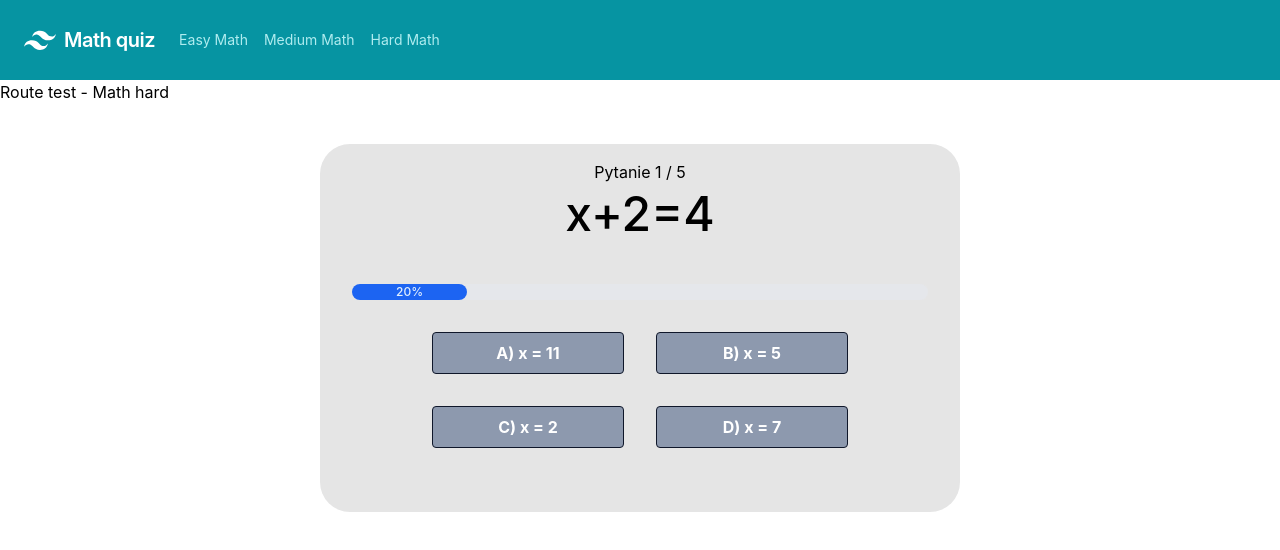
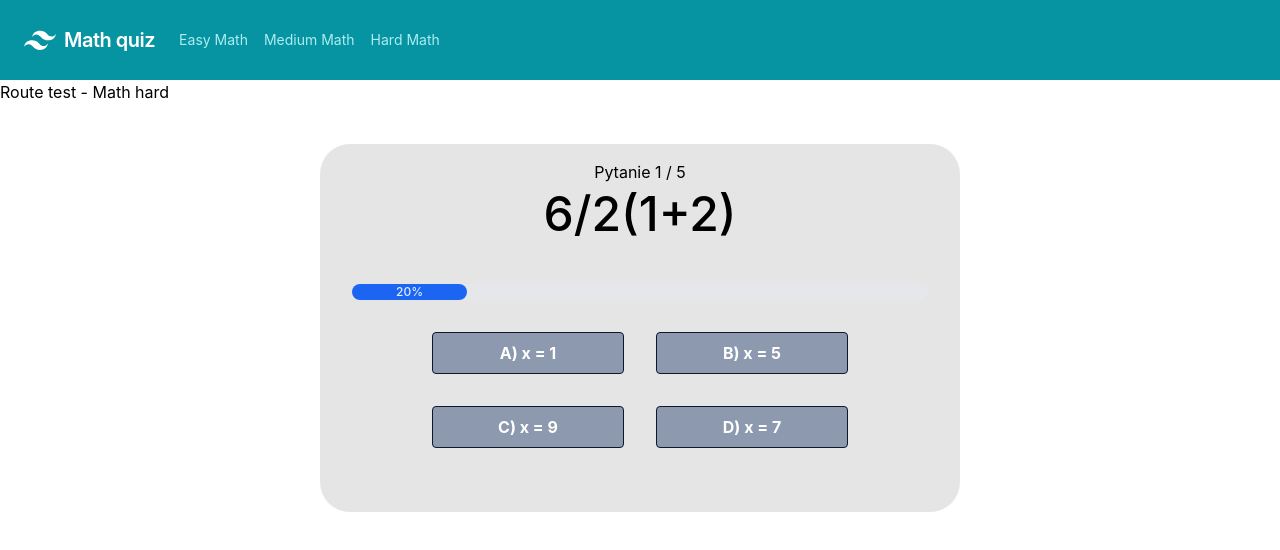
Before and after one commit to jakubprach/quizapp, a React (Create React App) app: page /Math_hard in a window 1280 px wide. Shown: the top 550 px of the page. Built offline with nearby package versions, Linux system fonts and the light colour scheme.

Commit message:
Hard questions

```diff
--- a/src/data/QuestionsHard.js
+++ b/src/data/QuestionsHard.js
@@ -1,57 +1,57 @@
 export const Questions = [
     {
         id:1,
-        question:"x+2=4",
-        answerCorrect: 2,
-        answer1: 11,
+        question:"6/2(1+2)",
+        answerCorrect: 9,
+        answer1: 1,
         answer2: 5,
-        answer3: 2,
+        answer3: 9,
         answer4: 7,
         idcss:"pytanie1",
         barPercent:20
     },
     {
         id:2,
-        question:"x+1=10",
-        answerCorrect: 9,
-        answer1: 7,
+        question:"9/3+9/3",
+        answerCorrect: 6,
+        answer1: 12,
         answer2: 9,
-        answer3: 10,
-        answer4: 11,
+        answer3: 3,
+        answer4: 6,
         idcss:"pytanie2",
         barPercent:40
 
     },
     {
         id:3,
-        question:"x-0=0",
-        answerCorrect: 0,
-        answer1: 11,
-        answer2: 5,
-        answer3: 0,
-        answer4: 18,
+        question:"616/7",
+        answerCorrect: 88,
+        answer1: 80,
+        answer2: 79,
+        answer3: 88,
+        answer4: 89,
         idcss:"pytanie3",
         barPercent:60
     },
     {
         id:4,
-        question:"3x=9",
-        answerCorrect: 3,
-        answer1: 7,
-        answer2: 5,
-        answer3: 3,
-        answer4: 10,
+        question:"513/9",
+        answerCorrect: 57,
+        answer1: 56,
+        answer2: 57,
+        answer3: 60,
+        answer4: 58,
         idcss:"pytanie4",
         barPercent:80
     },
     {
         id:5,
-        question:"5x=15",
-        answerCorrect: 3,
-        answer1: 9,
-        answer2: 18,
-        answer3: 5,
-        answer4: 3,
+        question:"276/4",
+        answerCorrect: 69,
+        answer1: 69,
+        answer2: 70,
+        answer3: 67,
+        answer4: 65,
         idcss:"pytanie5",
         barPercent:100
     },
```
